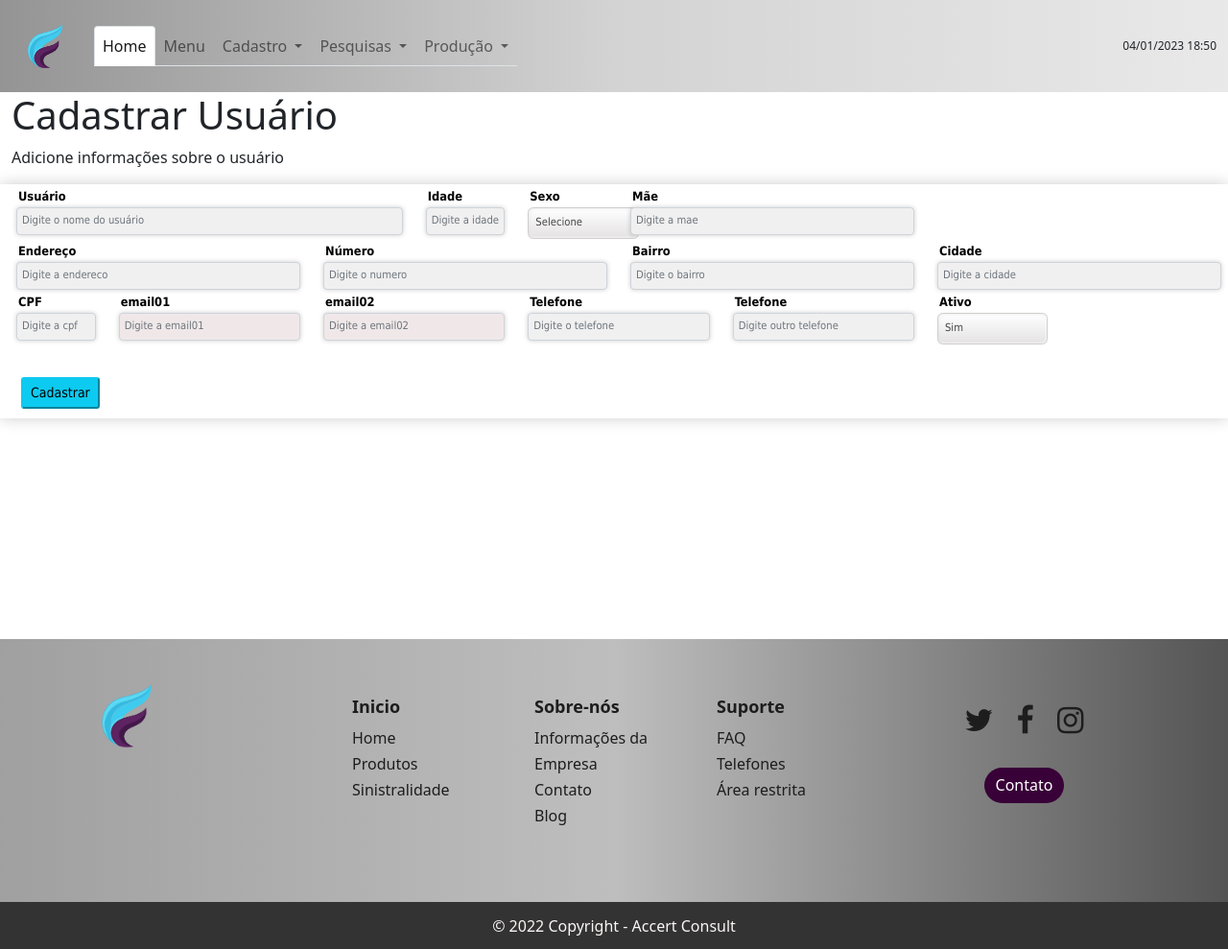
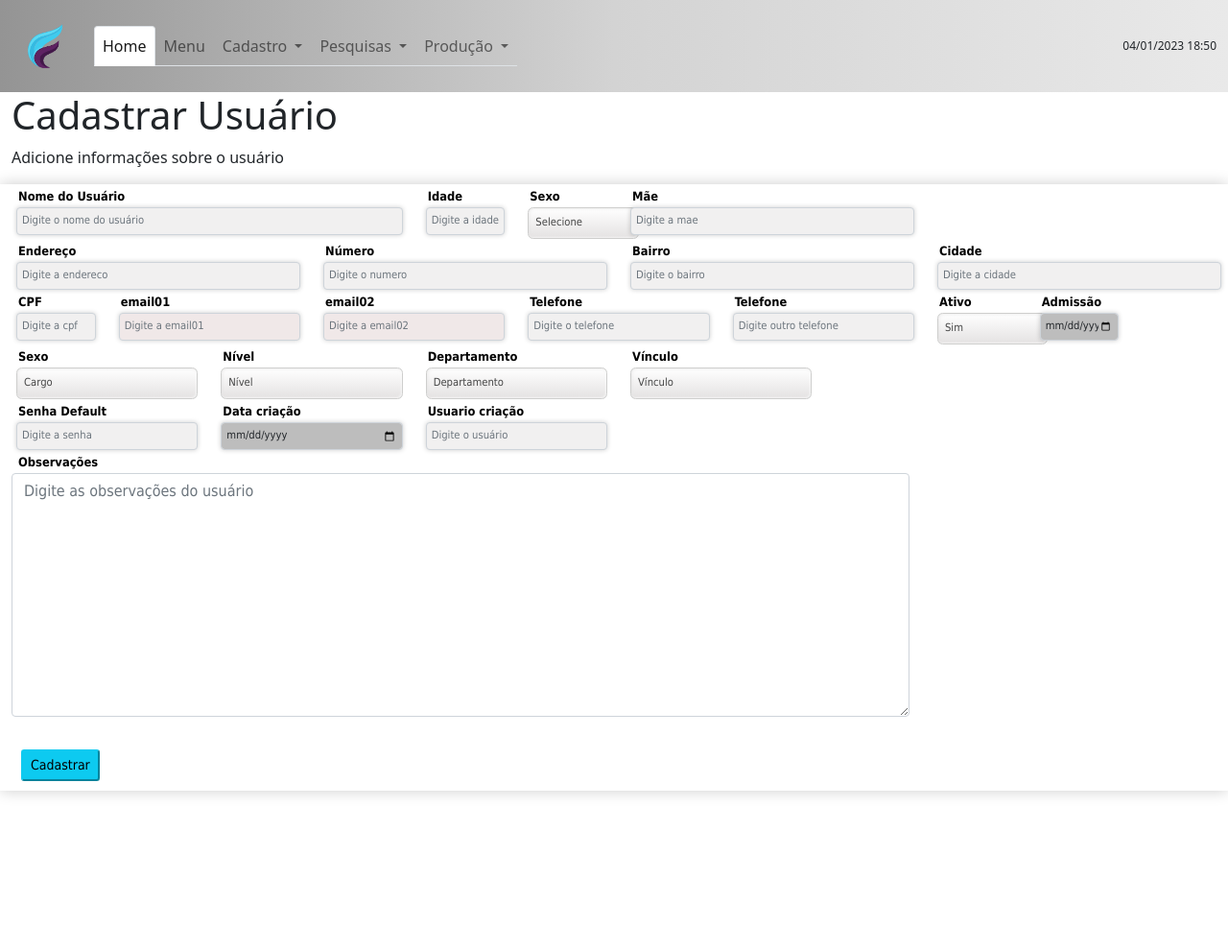
Before and after one commit to crisppi/full17.2, a PHP site: page /cad_usuario.php in a window 1280 px wide. Shown: the top 989 px of the page at 96% size. Run offline with PHP 8.4, Linux system fonts and the light colour scheme.

Commit message:
04/01 (6)

```diff
--- a/cad_usuario.php
+++ b/cad_usuario.php
@@ -36,7 +36,7 @@ if (empty($id_usuario)) {
             <input type="hidden" name="type" value="create">
             <div class="form-group row">
                 <div class="form-group col-sm-4">
-                    <label for="usuario_user">Usuário</label>
+                    <label for="usuario_user">Nome do Usuário</label>
                     <input type="text" class="form-control" id="usuario_user" name="usuario_user" placeholder="Digite o nome do usuário" required>
                 </div>
                 <div class="form-group col-sm-1">
@@ -103,18 +103,75 @@ if (empty($id_usuario)) {
                         <option value="Não">Não</option>
                     </select>
                 </div>
-                <!-- <div class="form-group col-sm-4">
-                    <input class="oculto" type="date" type="hidden" class="form-control" id="data_create" name="data_create" placeholder="">
+                <div class="form-group col-sm-1">
+                    <label class="control-label" for="data_admissao_user">Admissão</label>
+                    <input class="form-control" type="date" id="data_admissao_user" name="data_admissao_user">
                 </div>
-                <div class="form-group col-sm-4 oculto">
-                    <input type="text" class="form-control" id="usuario_create" name="usuario_create" placeholder="Digite o usuário">
-                </div> -->
             </div>
-            <br>
-            <button style="margin:10px" type="submit" class="btn-sm btn-info">Cadastrar</button>
-            <br>
+            <div class="form-group row">
+
+                <div class="form-group col-sm-2 ">
+                    <label class="control-label" for="cargo_user">Sexo</label>
+                    <select class="form-control" name="cargo_user">
+                        <option value="">Cargo</option>
+                        <option value="Administrativo">Administrativo</option>
+                        <option value="Auditor">Auditor</option>
+                        <option value="Gerente">Gerente</option>
+                    </select>
+                </div>
+                <div class="form-group col-sm-2 ">
+                    <label class="control-label" for="nivel_user">Nível </label>
+                    <select class="form-control" name="nivel_user">
+                        <option value="">Nível</option>
+                        <option value="nivel01">Nível 01</option>
+                        <option value="nivel02">Nível 02</option>
+                    </select>
+                </div>
+                <div class="form-group col-sm-2 ">
+                    <label class="control-label" for="depto_user">Departamento </label>
+                    <select class="form-control" name="depto_user">
+                        <option value="">Departamento</option>
+                        <option value="coordenacao">Coordenação</option>
+                        <option value="auditoria">Auditoria</option>
+                    </select>
+                </div>
+                <div class="form-group col-sm-2 ">
+                    <label class="control-label" for="vinculo_user">Vínculo </label>
+                    <select class="form-control" name="vinculo_user">
+                        <option value="">Vínculo</option>
+                        <option value="coordenacao">CLT</option>
+                        <option value="auditoria">Terceiro</option>
+                    </select>
+                </div>
+            </div>
+            <div class="form-group row">
+
+                <div class="form-group col-sm-2">
+                    <label for="senha_user">Senha Default</label>
+                    <input type="password" class="form-control" id="senha_user" name="senha_user" placeholder="Digite a senha">
+                </div>
+
+                <div class="form-group col-sm-2">
+                    <label for="data_create_user">Data criação</label>
+                    <input class="form-control" type="date" type="date" class="form-control" id="data_create_user" name="data_create_user" placeholder="">
+                </div>
+                <div class="form-group col-sm-2">
+                    <label for="usuario_create_user">Usuario criação</label>
+                    <input type="text" class="form-control" id="usuario_create_user" name="usuario_create_user" placeholder="Digite o usuário">
+                </div>
+            </div>
+
+    <div class="form-group row">
+    <div class="form-group col-sm-9">
+                    <label for="obs_user">Observações</label>
+                    <textarea type="textarea" rows="10"class="form-control" id="obs_user" name="obs_user" placeholder="Digite as observações do usuário"></textarea>
+                </div>
     </div>
-    </form>
+    <br>
+    <button style="margin:10px" type="submit" class="btn-sm btn-info">Cadastrar</button>
+    <br>
+</div>
+</form>
 </div>
 </div>
 <script>
--- a/css/style.css
+++ b/css/style.css
@@ -59,6 +59,14 @@
 }
 
 .formulario input[type="text"] {
+    background-color: rgb(241, 240, 240);
+    box-shadow: 0px 0px 5px 0px rgba(0, 0, 0, 0.2);
+    font-size: .7em;
+    font-weight: normal;
+    padding: 5px;
+    margin-left: 5px;
+}
+.formulario input[type="password"] {
     background-color: rgb(241, 240, 240);
     box-shadow: 0px 0px 5px 0px rgba(0, 0, 0, 0.2);
     font-size: .7em;
--- a/dao/usuarioDao.php
+++ b/dao/usuarioDao.php
@@ -25,12 +25,12 @@ class UserDAO implements UserDAOInterface
         $user->id_usuario = $data["id_usuario"];
         $user->usuario_user = $data["usuario_user"];
         $user->email_user = $data["email_user"];
-        $user->senha_user = $data["senha_user"];
+        $user->email02_user = $data["email02_user"];
+        $user->senha_user = password_hash($data["senha_user"], PASSWORD_DEFAULT);
         $user->endereco_user = $data["endereco_user"];
         $user->numero_user = $data["numero_user"];
         $user->bairro_user = $data["bairro_user"];
         $user->cidade_user = $data["cidade_user"];
-        $user->email02_user = $data["email02_user"];
         $user->telefone01_user = $data["telefone01_user"];
         $user->telefone02_user = $data["telefone02_user"];
         $user->data_create_user = $data["data_create_user"];
@@ -303,8 +303,8 @@ class UserDAO implements UserDAOInterface
         WHERE id_usuario = :id_usuario
       ");
 
-        $stmt->bindParam(":senha_user", $user->password);
-        $stmt->bindParam(":id_usuario", $user->id);
+        $stmt->bindParam(":senha_user", $user->senha_user);
+        $stmt->bindParam(":id_usuario", $user->id_usuario);
 
         $stmt->execute();
 
--- a/list_usuario.php
+++ b/list_usuario.php
@@ -36,6 +36,7 @@
                     <th scope="col">Id</th>
                     <th scope="col">Usuário</th>
                     <th scope="col">Cargo</th>
+                    <th scope="col">Senha</th>
                     <th scope="col">Endereço</th>
                     <th scope="col">Número</th>
                     <th scope="col">Bairro</th>
@@ -55,6 +56,7 @@
                         <td scope="row" id="id-select" class="col-id id-select"><?= $usuario["id_usuario"] ?></td>
                         <td scope="row" class="nome-coluna-table"><?= $usuario["usuario_user"] ?></td>
                         <td scope="row"><?= $usuario["cargo_user"] ?></td>
+                        <td scope="row"><?= $usuario["senha_user"] ?></td>
                         <td scope="row"><?= $usuario["endereco_user"] ?></td>
                         <td scope="row"><?= $usuario["numero_user"] ?></td>
                         <td scope="row"><?= $usuario["bairro_user"] ?></td>
--- a/models/usuario.php
+++ b/models/usuario.php
@@ -3,24 +3,26 @@ class Usuario
 {
 
     public $id_usuario;
-    public $usuarionome;
-    public $endereco;
-    public $bairro;
-    public $cidade;
-    public $numero;
-    public $email02;
-    public $email01;
-    public $telefone01;
-    public $telefone02;
-    public $usuario_create;
-    public $ativo;
-    public $vinculo;
-    public $data_adm;
-    public $cargo;
-    public $nivel;
-    public $reg_profissional;
-    public $cpf;
-    public $senha;
+    public $usuario_user;
+    public $endereco_user;
+    public $bairro_user;
+    public $cidade_user;
+    public $numero_user;
+    public $email02_user;
+    public $email_user;
+    public $telefone01_user;
+    public $telefone02_user;
+    public $usuario_create_user;
+    public $data_create_user;
+    public $ativo_user;
+    public $vinculo_user;
+    public $data_adm_user;
+    public $cargo_user;
+    public $nivel_user;
+    public $reg_profissional_user;
+    public $cpf_user;
+    public $senha_user;
+    public $token;
 
     public function getFullName($user)
     {
```
